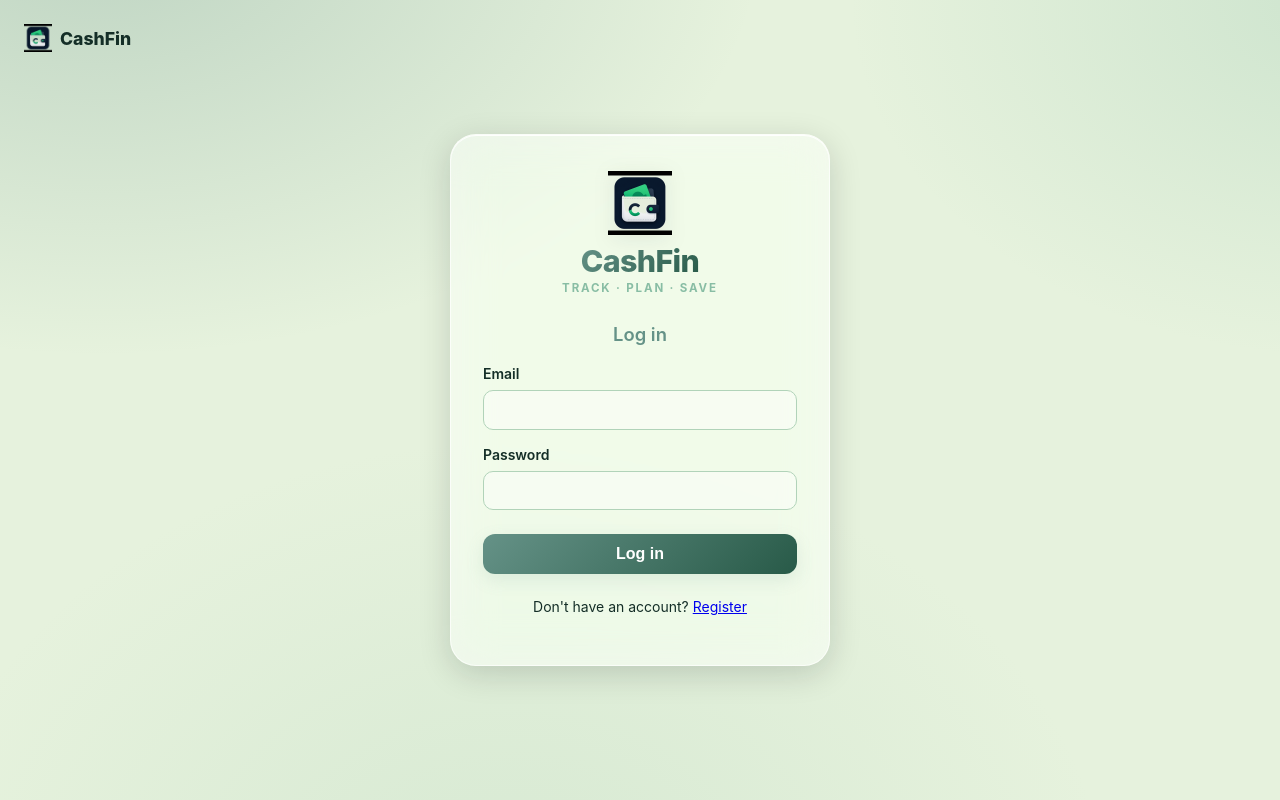
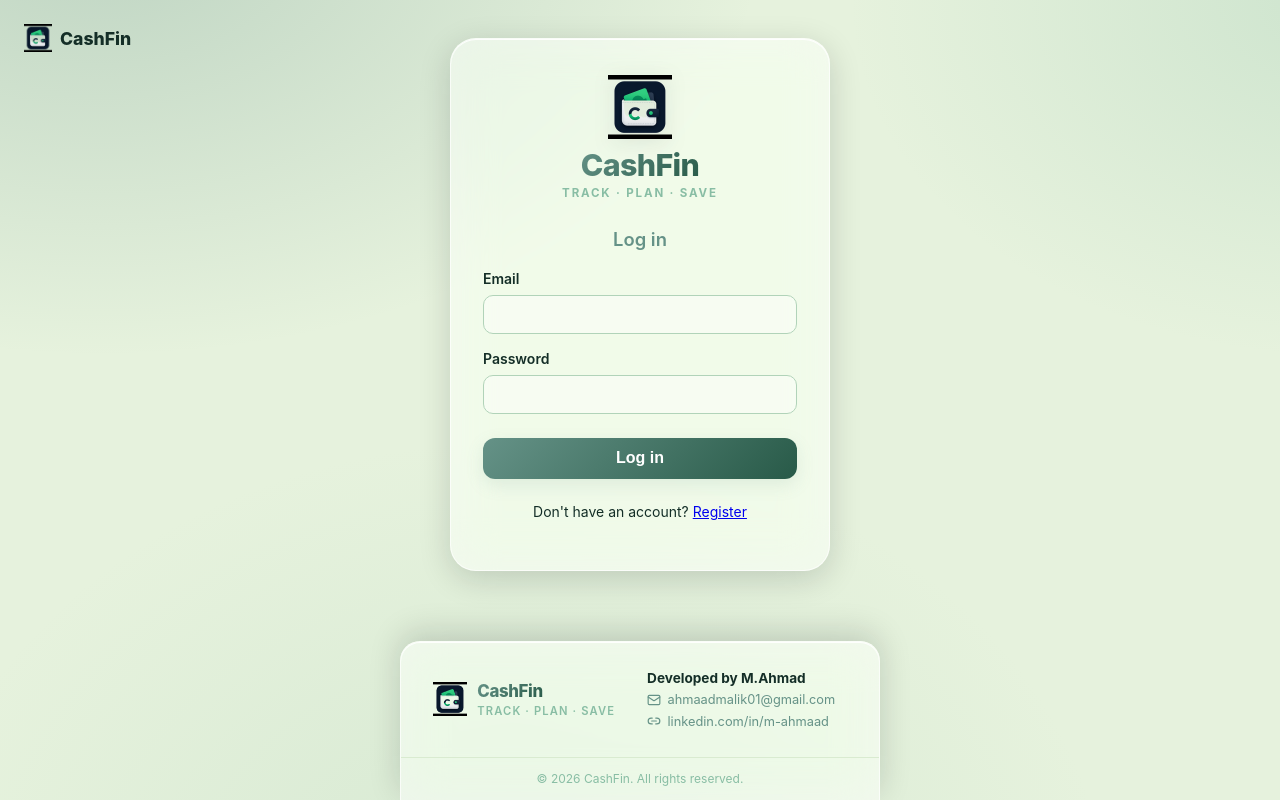
Before and after one commit to Ahmaad-Malik/Finance-Manager, a React (Vite) app in the folder frontend/: page /login in a window 1280 px wide. Built offline with nearby package versions, Linux system fonts and the light colour scheme.

Commit message:
Footer added and little modifications

```diff
--- a/frontend/src/components/AppLayout.jsx
+++ b/frontend/src/components/AppLayout.jsx
@@ -13,6 +13,7 @@ import {
 import { useAuth } from '../context/AuthContext';
 import { useTheme } from '../context/ThemeContext';
 import Avatar from './Avatar';
+import Footer from './Footer';
 
 const NAV_ITEMS = [
   { to: '/', label: 'Dashboard', icon: LayoutDashboard, end: true },
@@ -111,6 +112,8 @@ export default function AppLayout() {
 
         <main className="main-content">
           <Outlet />
+
+          <Footer />
         </main>
       </div>
 
--- /dev/null
+++ b/frontend/src/components/Footer.jsx
@@ -0,0 +1,62 @@
+import { NavLink } from 'react-router-dom';
+import { Mail, Link2 } from 'lucide-react';
+
+const FOOTER_LINKS = [
+  { to: '/', label: 'Dashboard', end: true },
+  { to: '/transactions', label: 'Transactions' },
+  { to: '/budgets', label: 'Budgets' },
+  { to: '/goals', label: 'Goals' },
+  { to: '/reports', label: 'Reports' },
+  { to: '/settings', label: 'Settings' },
+];
+
+// variant 'app' (default) shows the in-app page links; variant 'auth' is used
+// on the login/register screens, where those routes aren't reachable yet.
+export default function Footer({ variant = 'app' }) {
+  const year = new Date().getFullYear();
+
+  return (
+    <footer className="app-footer">
+      <div className="footer-inner">
+        <div className="footer-brand">
+          <img src="/logo-icon.png" alt="" className="footer-logo" />
+          <div>
+            <span className="footer-brand-name">CashFin</span>
+            <p className="footer-tagline">Track &middot; Plan &middot; Save</p>
+          </div>
+        </div>
+
+        {variant === 'app' && (
+          <nav className="footer-links" aria-label="Footer">
+            {FOOTER_LINKS.map(({ to, label, end }) => (
+              <NavLink key={to} to={to} end={end}>
+                {label}
+              </NavLink>
+            ))}
+          </nav>
+        )}
+
+        <div className="footer-contact">
+          <p className="footer-developer">Developed by M.Ahmad</p>
+          <a href="mailto:ahmaadmalik01@gmail.com" className="footer-contact-link">
+            <Mail size={14} strokeWidth={2} />
+            <span>ahmaadmalik01@gmail.com</span>
+          </a>
+          <a
+            href="https://linkedin.com/in/m-ahmaad"
+            target="_blank"
+            rel="noopener noreferrer"
+            className="footer-contact-link"
+          >
+            <Link2 size={14} strokeWidth={2} />
+            <span>linkedin.com/in/m-ahmaad</span>
+          </a>
+        </div>
+      </div>
+
+      <div className="footer-bottom">
+        <p>&copy; {year} CashFin. All rights reserved.</p>
+      </div>
+    </footer>
+  );
+}
--- a/frontend/src/index.css
+++ b/frontend/src/index.css
@@ -560,9 +560,15 @@ img {
    ========================================================= */
 .auth-page {
   display: flex;
+  flex-direction: column;
+  min-height: 100vh;
+}
+
+.auth-page-content {
+  flex: 1;
+  display: flex;
   justify-content: center;
   align-items: center;
-  min-height: 100vh;
   padding: 1rem;
   position: relative;
 }
@@ -1314,6 +1320,133 @@ button:disabled {
   margin-top: 0;
 }
 
+/* --- Footer --- */
+.app-footer {
+  margin: 2rem auto 0;
+  max-width: 1100px;
+  border-radius: 20px 20px 0 0;
+  background: var(--glass-bg);
+  backdrop-filter: var(--glass-blur);
+  -webkit-backdrop-filter: var(--glass-blur);
+  border: 1px solid var(--glass-border);
+  border-bottom: none;
+  box-shadow: 0 -8px 32px var(--glass-shadow), inset 0 1px 0 var(--glass-highlight);
+}
+
+.footer-inner {
+  display: flex;
+  flex-wrap: wrap;
+  gap: 2rem;
+  justify-content: space-between;
+  padding: 1.75rem 2rem;
+}
+
+.footer-brand {
+  display: flex;
+  align-items: center;
+  gap: 0.65rem;
+  flex-shrink: 0;
+}
+
+.footer-logo {
+  width: 34px;
+  height: 34px;
+  object-fit: contain;
+  flex-shrink: 0;
+}
+
+.footer-brand-name {
+  font-weight: 800;
+  font-size: 1.05rem;
+  letter-spacing: -0.02em;
+  background: linear-gradient(135deg, var(--color-primary), var(--color-primary-dark));
+  -webkit-background-clip: text;
+  background-clip: text;
+  color: transparent;
+}
+
+.footer-tagline {
+  margin: 0.15rem 0 0;
+  font-size: 0.7rem;
+  font-weight: 600;
+  letter-spacing: 0.1em;
+  text-transform: uppercase;
+  color: var(--color-text-faint);
+}
+
+.footer-links {
+  display: flex;
+  flex-wrap: wrap;
+  align-content: flex-start;
+  gap: 0.5rem 1.25rem;
+  min-width: 180px;
+}
+
+.footer-links a {
+  font-size: 0.85rem;
+  font-weight: 600;
+  color: var(--color-text-muted);
+  text-decoration: none;
+}
+
+.footer-links a:hover,
+.footer-links a.active {
+  color: var(--color-primary);
+}
+
+.footer-contact {
+  display: flex;
+  flex-direction: column;
+  gap: 0.4rem;
+  align-items: flex-start;
+  min-width: 200px;
+}
+
+.footer-developer {
+  margin: 0;
+  font-size: 0.85rem;
+  font-weight: 700;
+  color: var(--color-text);
+}
+
+.footer-contact-link {
+  display: inline-flex;
+  align-items: center;
+  gap: 0.4rem;
+  font-size: 0.8rem;
+  color: var(--color-text-muted);
+  text-decoration: none;
+}
+
+.footer-contact-link:hover {
+  color: var(--color-primary);
+}
+
+.footer-bottom {
+  border-top: 1px solid var(--color-border-subtle);
+  padding: 0.85rem 2rem;
+  text-align: center;
+}
+
+.footer-bottom p {
+  margin: 0;
+  font-size: 0.75rem;
+  color: var(--color-text-faint);
+}
+
+@media (max-width: 720px) {
+  .footer-inner {
+    flex-direction: column;
+    gap: 1.25rem;
+    padding: 1.5rem 1.25rem;
+    padding-left: 4.75rem; /* keep clear of the floating settings/theme buttons */
+  }
+
+  .footer-bottom {
+    padding: 0.85rem 1.25rem;
+  }
+}
+
 /* --- Table horizontal scroll on small screens --- */
 .table-scroll {
   width: 100%;
--- a/frontend/src/pages/Login.jsx
+++ b/frontend/src/pages/Login.jsx
@@ -2,6 +2,7 @@ import { useState } from 'react';
 import { Link, useNavigate, useLocation } from 'react-router-dom';
 import { toast } from 'react-toastify';
 import { useAuth } from '../context/AuthContext';
+import Footer from '../components/Footer';
 
 export default function Login() {
   const { login } = useAuth();
@@ -34,6 +35,7 @@ export default function Login() {
 
   return (
     <div className="auth-page">
+      <div className="auth-page-content">
         <div className="auth-corner-brand">
           <img src="/logo-icon.png" alt="" className="auth-corner-logo" />
           <span>CashFin</span>
@@ -81,5 +83,8 @@ export default function Login() {
           </p>
         </form>
       </div>
+
+      <Footer variant="auth" />
+    </div>
   );
 }
--- a/frontend/src/pages/Register.jsx
+++ b/frontend/src/pages/Register.jsx
@@ -2,6 +2,7 @@ import { useState } from 'react';
 import { Link, useNavigate } from 'react-router-dom';
 import { toast } from 'react-toastify';
 import { useAuth } from '../context/AuthContext';
+import Footer from '../components/Footer';
 
 export default function Register() {
   const { register } = useAuth();
@@ -47,6 +48,7 @@ export default function Register() {
 
   return (
     <div className="auth-page">
+      <div className="auth-page-content">
         <div className="auth-corner-brand">
           <img src="/logo-icon.png" alt="" className="auth-corner-logo" />
           <span>CashFin</span>
@@ -118,5 +120,8 @@ export default function Register() {
           </p>
         </form>
       </div>
+
+      <Footer variant="auth" />
+    </div>
   );
 }
```
Also changed, not shown: 1 other file (tests, documents, lock files or other folders). Lines whose indentation alone changed are shown as unchanged.
